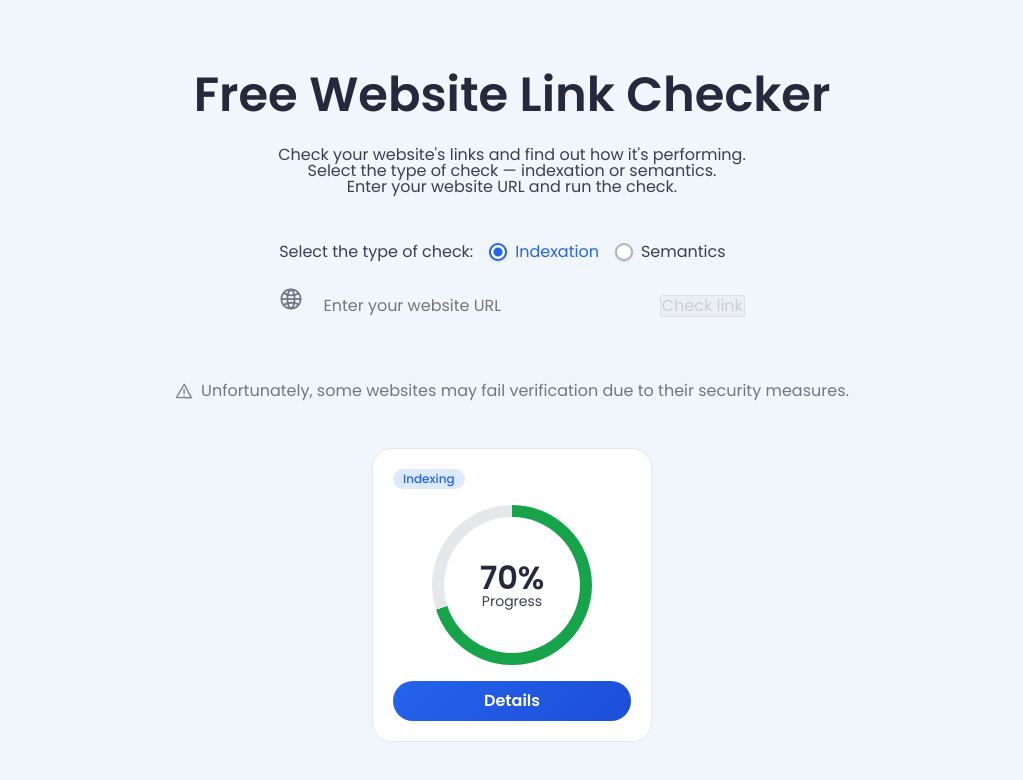
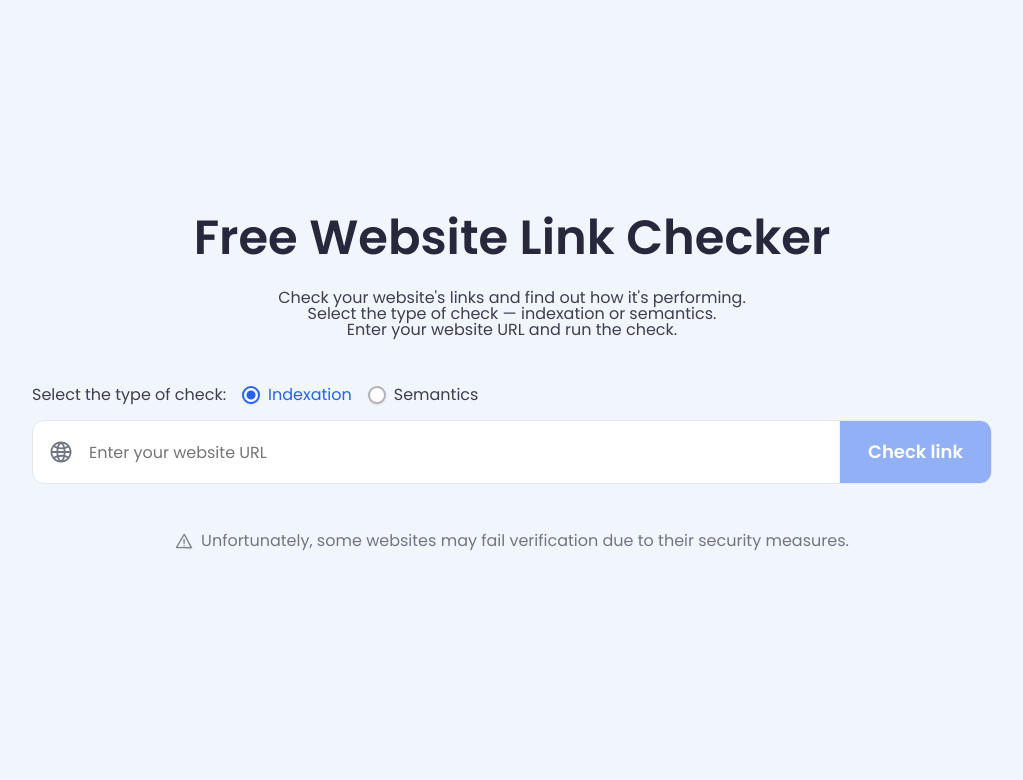
Before and after one commit to Vergos1/site-seo-checker, a website with bundled scripts: page client/index.html in a window 1280 px wide. Shown: the whole page, without its empty margins (128-1151 px from the left). Built offline with nearby package versions, Linux system fonts and the light colour scheme.

Commit message:
refactor: update search result rendering logic and simplify HTML structure for improved maintainability

```diff
--- a/client/index.html
+++ b/client/index.html
@@ -214,30 +214,7 @@
         <div
           id="search-result"
           class="search-result"
-        >
-          <div class="result-card">
-            <span class="result-card__type result-card__type--indexing">Indexing</span>
-
-            <div
-              class="score-circle score-circle--good"
-              style="--progress: 70"
-            >
-              <div class="score-circle__inner">
-                <span class="score-circle__value">70%</span>
-                <span class="score-circle__label">Progress</span>
-              </div>
-            </div>
-
-            <a
-              href="https://example.com"
-              target="_blank"
-              rel="noopener noreferrer"
-              class="result-card__btn"
-            >
-              Details
-            </a>
-          </div>
-        </div>
+        ></div>
       </section>
     </main>
 
--- a/client/scripts/main.js
+++ b/client/scripts/main.js
@@ -49,28 +49,33 @@ function renderError(message) {
 }
 
 function renderResultPreview(result) {
-  const { item, score, type } = result;
+  const { item, score } = result;
 
   const searchResult = document.getElementById("search-result");
   const scoreLevel = getScoreLevel(score);
-  const typeLabel = type === "indexing" ? "Indexing" : "Semantic";
+  const typeLabel = item.type === "indexing" ? "Indexing" : "Semantic";
 
   searchResult.innerHTML = `
     <div class="result-card">
-      <span class="result-card__type result-card__type--${type}">
-        ${typeLabel}
-      </span>
+      <span class="result-card__type result-card__type--${item.type}">${typeLabel}</span>
 
-      <div class="score-gauge score-gauge--${scoreLevel}" style="--progress: ${score}">
-        <div class="score-gauge__arc"></div>
-        <div class="score-gauge__content">
-          <span class="score-gauge__value">${score}%</span>
-          <span class="score-gauge__label">Progress</span>
+      <div
+        class="score-circle score-circle--${scoreLevel}"
+        style="--progress: ${score}"
+      >
+        <div class="score-circle__inner">
+          <span class="score-circle__value">${score}%</span>
+          <span class="score-circle__label">Score</span>
         </div>
       </div>
 
-      <a href="${item.link}" target="_blank" rel="noopener noreferrer" class="result-card__btn">
-        Details
+      <a
+        href="${item.link}"
+        target="_blank"
+        rel="noopener noreferrer"
+        class="result-card__btn"
+      >
+        Open in new tab
       </a>
     </div>
   `;
--- a/client/styles/index.css
+++ b/client/styles/index.css
@@ -581,6 +581,71 @@ template {
   text-decoration: none;
 }
 
+.input-group {
+  width: 100%;
+  height: 64px;
+  display: flex;
+  align-items: center;
+  background: #ffffff;
+  border: 1px solid #e5e7eb;
+  border-radius: 12px;
+  overflow: hidden;
+}
+
+.input-group-icon {
+  padding: 0 0 0 16px;
+  height: 100%;
+  display: grid;
+  place-items: center;
+}
+
+.site-favicon {
+  width: 24px;
+  height: 24px;
+  display: block;
+  -o-object-fit: contain;
+     object-fit: contain;
+}
+
+.input-group .form-control {
+  flex: 1;
+  height: 100%;
+  border: none;
+  background: transparent;
+  padding: 0 16px;
+  color: #27283c;
+}
+.input-group .form-control:focus {
+  box-shadow: none;
+}
+
+.input-group .btn {
+  height: 100%;
+  border: none;
+  border-left: 1px solid #e5e7eb;
+  padding: 0 28px;
+  background: #2563eb;
+  color: #ffffff;
+  font-weight: 600;
+  font-size: 1.125rem;
+}
+.input-group .btn:focus {
+  box-shadow: none;
+}
+
+.input-group .btn:hover {
+  background: #1d4ed8;
+}
+
+.form-error {
+  margin-top: 0.5rem;
+  color: #ef4444;
+}
+
+.link-checker-form {
+  width: min(960px, 100% - 32px);
+}
+
 *,
 *::before,
 *::after {
```
Also changed, not shown: 1 other file.
